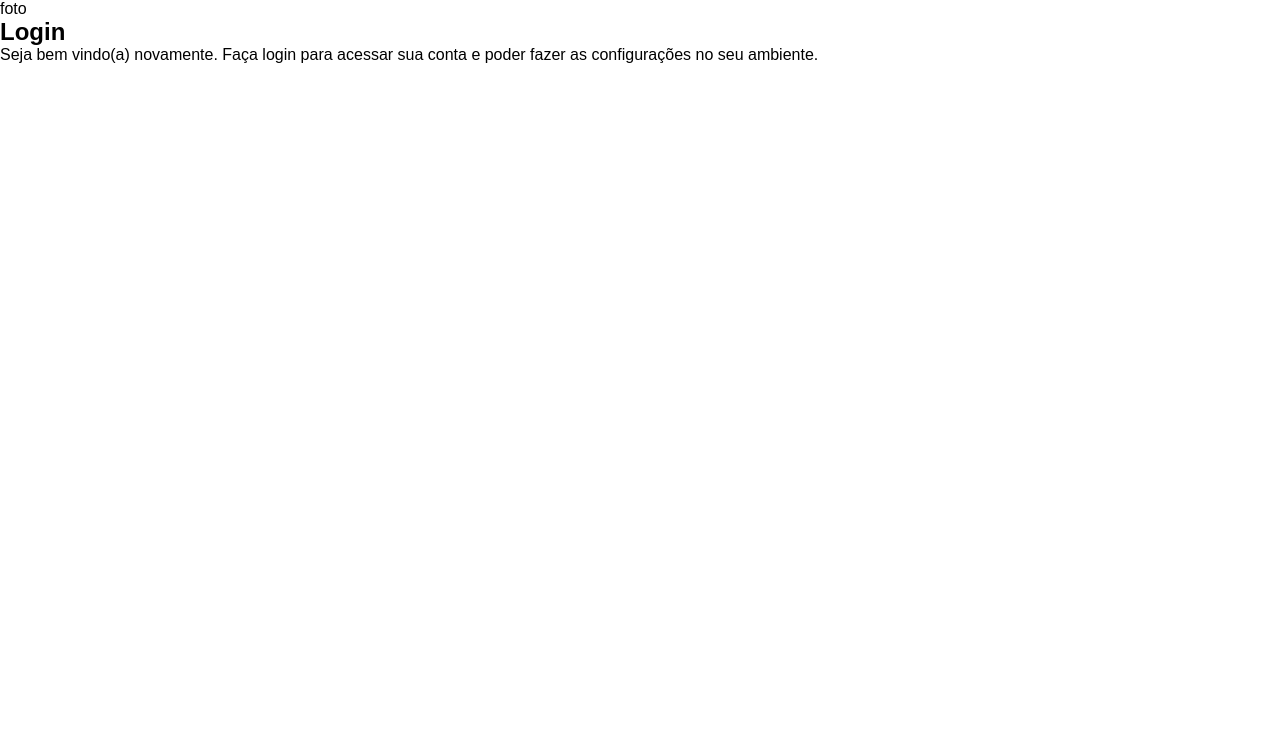
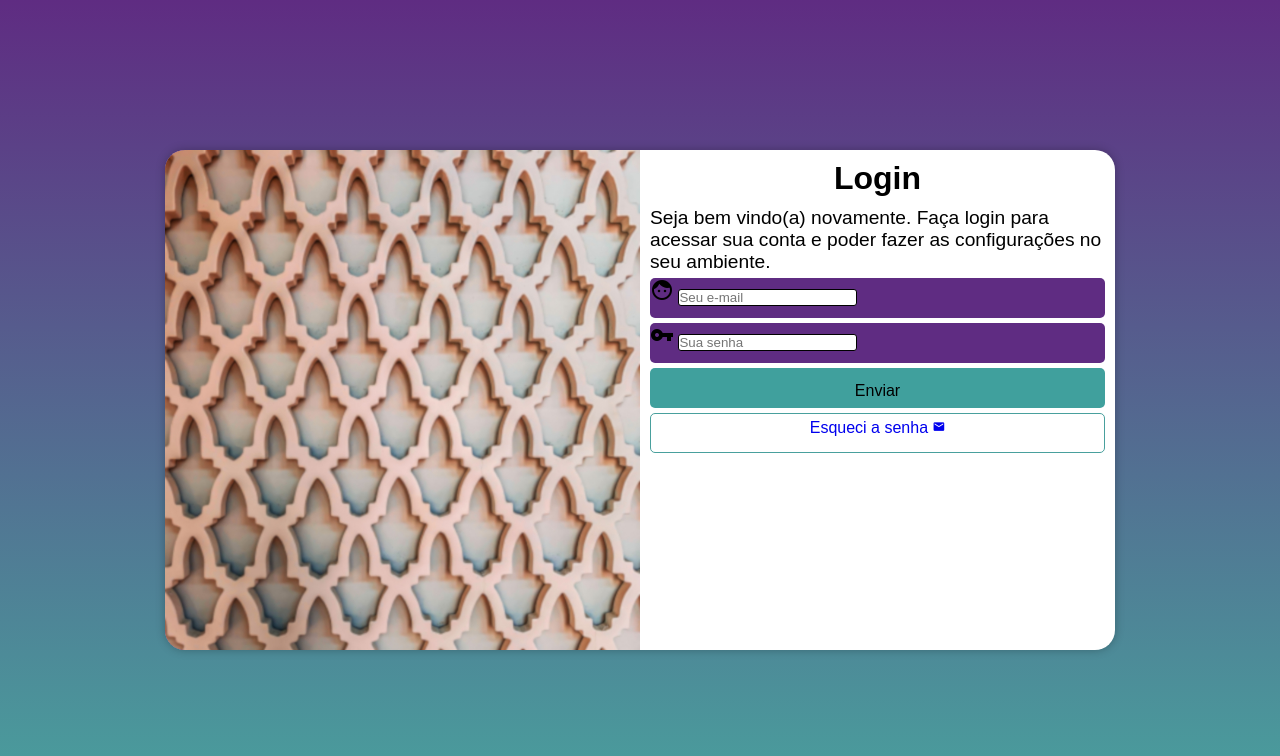
Before and after one commit to EduardoBarrosoDev/projeto-login, a plain HTML site: page index.html in a window 1280 px wide. Drawn offline with Linux system fonts and the light colour scheme.

Commit message:
Configurando formulário

```diff
--- /dev/null
+++ b/estilos/media-query.css
@@ -0,0 +1,59 @@
+@charset "UTF-8";
+
+@media screen and (min-width: 768px) and (max-width: 992px) {
+
+    body {
+        background-image: linear-gradient(to top, #49a09d, #5f2c82);
+    }
+
+    section#login {
+        width: 80vw;
+
+    }
+
+    section#login > div#imagem {
+
+        float: left;
+        width: 30%;
+        height: 100%;
+
+    }
+
+    section#login > div#formulario {
+        float: right;
+        width: 70%;
+        height: 100%;
+
+    }
+}
+
+@media screen and (min-width: 992px) {
+
+    body {
+        background-image: linear-gradient(to top, #49a09d, #5f2c82);
+    }
+
+    section#login {
+        width: 950px;
+    }
+
+    section#login > div#imagem {
+        float: left;
+        width: 50%;
+        height: 100%;
+    }
+
+    section#login > div#formulario {
+        float: right;
+        width: 50%;
+        height: 100%;
+    }
+
+    div#formulario > h1 {
+        font-size: 2em;
+    }
+
+    div#formulario > p {
+        font-size: 1.2em;
+    }
+}
--- a/estilos/style.css
+++ b/estilos/style.css
@@ -1,8 +1,129 @@
 @charset "UTF-8";
 
+/*
+Paleta de cores
+verde: #49a09d
+lilás: #5f2c82
+*/
+
 * {
+
     padding: 0px;
     margin: 0px;
 
     font-family: Arial, Helvetica, sans-serif;
+    box-sizing: border-box;
 }
+
+body, html {
+
+    background-color: #5f2c82;
+    height: 100vh;
+    width: 100vw;
+}
+
+main {
+
+    position: relative;
+    height: 100vh;
+    width: 100vw;
+}
+
+section#login {
+
+    position: absolute;
+    top: 50%;
+    left: 50%;
+    transform: translate(-50%, -50%);
+    overflow: hidden;
+
+    background-color: white;
+    width: 265px;
+    height: 500px;
+    border-radius: 20px;
+    box-shadow: 0px 0px 10px rgba(0, 0, 0, 0.262);
+
+    transition: width .3s, height .3s;
+    transition-timing-function: ease;
+}
+
+section#login > div#imagem {
+
+    display: block;
+    background: #5f2c82 url(../imagens/tela\ de\ fundo.jpg) no-repeat;
+    background-size: cover;
+    height: 200px;
+}
+
+section#login > div#formulario {
+
+    display: block;
+    padding: 10px;
+}
+
+div#formulario > h1 {
+
+    text-align: center;
+    margin-bottom: 10px;
+}
+
+div#formulario > p {
+    font-size: 0.8em;
+}
+
+form > div.campo {
+    background-color: #5f2c82;
+    display: block;
+    width: 100%;
+    height: 40px;
+    border-radius: 5px;
+    margin: 5px 0px;
+}
+
+div.campo > label {
+    display: none;
+}
+
+input {
+    border: 1px solid black;
+    border-radius: 3px;
+}
+
+input[type=submit] {
+    display: block;
+    font-size: 1em;
+    margin-top: 5px;
+    padding-top: 5px;
+    width: 100%;
+    height: 40px;
+    background-color: #40a09d;
+    border: none;
+    border-radius: 5px;
+    cursor: pointer;
+}
+
+input[type=submit]:hover {
+    background-color: #2d6462;
+}
+
+a.botao {
+    display: block;
+    text-align: center;
+    font-size: 1em;
+    padding-top: 5px;
+    margin-top: 5px;
+    width: 100%;
+    height: 40px;
+    background-color: white;
+    border: 1px solid #49a09d;
+    border-radius: 5px;
+    text-decoration: none;
+}
+
+a.bota:hover {
+    background-color: #6cd3cf;
+}
+
+a.botao > i {
+    font-size: 0.8em;
+}
--- a/index.html
+++ b/index.html
@@ -5,20 +5,57 @@
     <meta name="viewport" content="width=device-width, initial-scale=1.0">
     <title>Projeto login</title>
     <link rel="stylesheet" href="estilos/style.css">
+    <link rel="stylesheet" href="estilos/media-query.css">
+    <link href="https://fonts.googleapis.com/icon?family=Material+Icons"
+      rel="stylesheet">
 </head>
 <body>
+
     <main>
+
         <section id="login">
+
             <div id="imagem">
-                foto
+
             </div>
+
             <div id="formulario">
+
                 <h1>Login</h1>
                 <p>Seja bem vindo(a) novamente. Faça login para acessar sua conta e poder fazer as configurações no seu ambiente.</p>
-                <form action="login.php" method="post">
+
+                <form action="login.php" method="post" autocomplete="on">
+
+                    <div class="campo">
+
+                        <i class="material-icons">face</i>
+                        <input type="email" name="login" id="ilogin" placeholder="Seu e-mail" required autocomplete="email">
+                        <label for="ilogin">Login</label>
+
+                    </div>
+
+                    <div class="campo">
+
+                        <i class="material-icons">vpn_key</i>
+                        <input type="password" name="senha" id="isenha"
+                        placeholder="Sua senha" required autocomplete="current-password" minlength="8" maxlength="20">
+                        <label for="isenha">Senha</label>
+
+                    </div>
+
+
+                    <div>
+
+                        <input type="submit" value="Enviar">
+                        <a href="esqueci.html" class="botao">
+                            Esqueci a senha <i class="material-icons"> mail</i>
+                        </a>
+                    </div>
 
                 </form>
+
             </div>
+
         </section>
     </main>
 </body>
```
